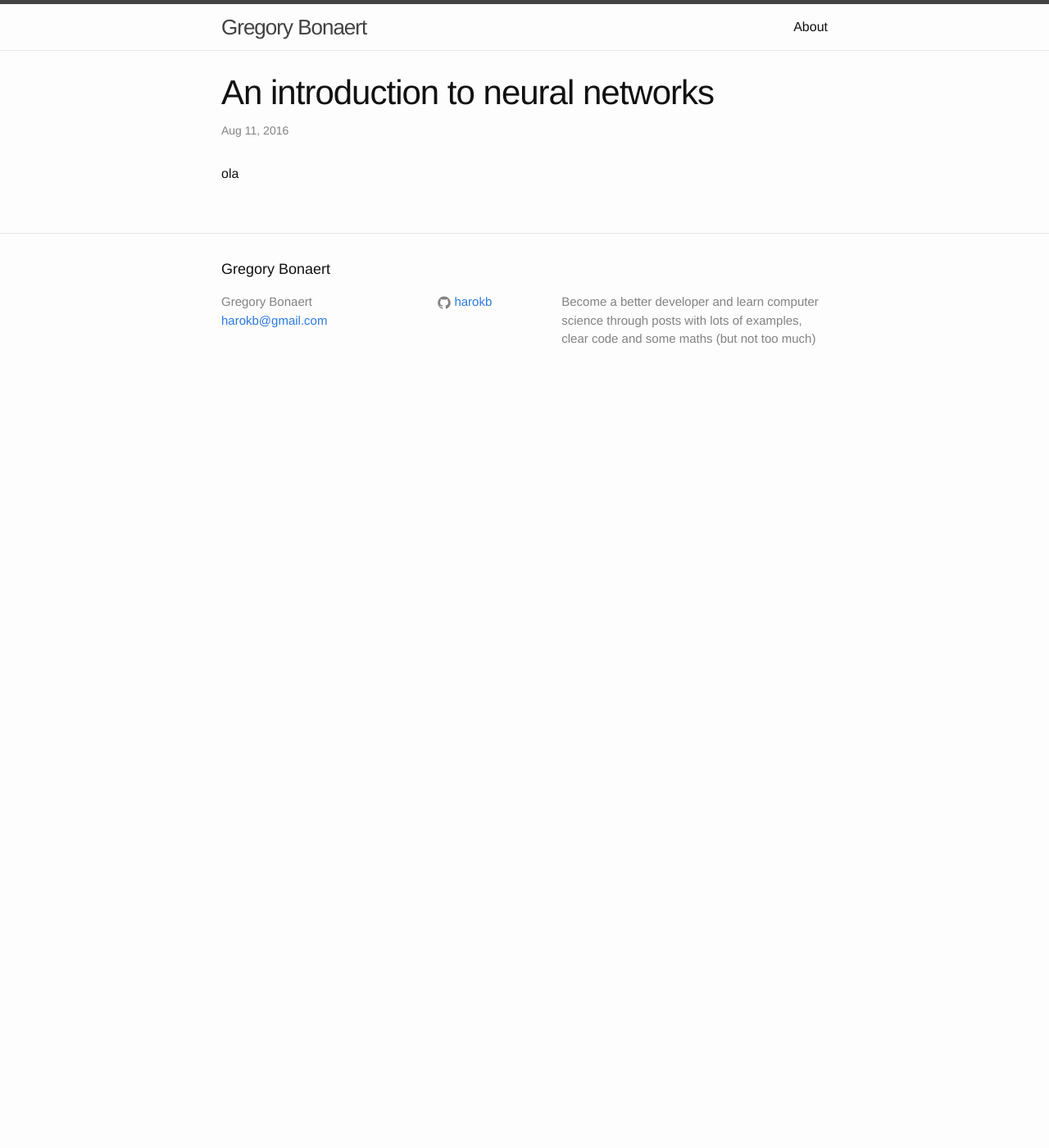
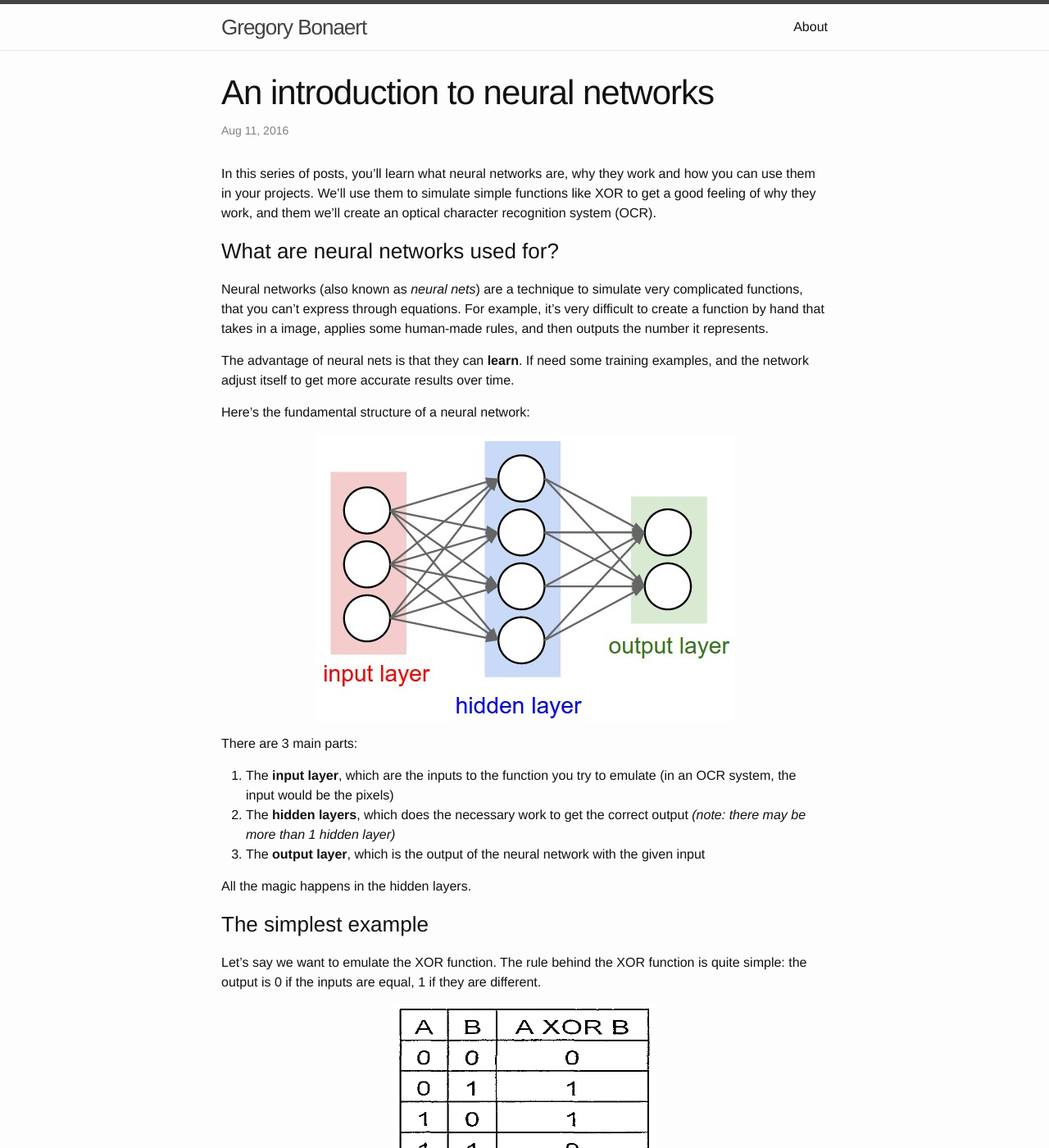
Before and after one commit to bonaert/bonaert, a Jekyll site: the page built from _posts/2016-08-11-intro-to-neural-nets.markdown, in a window 1280 px wide and 1400 px high. Shown: the whole window at 82% size. Built offline with Jekyll 4.4.1, drawn with Linux system fonts in a browser that asks for light colours.

Commit message:
Updated my first neural networks post

```diff
--- a/_posts/2016-08-11-intro-to-neural-nets.markdown
+++ b/_posts/2016-08-11-intro-to-neural-nets.markdown
@@ -5,4 +5,35 @@ date:   2016-08-11 19:00:00 +0100
 categories: jekyll update
 ---
 
-ola
+In this series of posts, you'll learn what neural networks are, why they work and how you can use them in your projects. We'll use them to simulate simple functions like XOR to get a good feeling of why they work, and them we'll create an optical character recognition system (OCR).
+
+### What are neural networks used for?
+
+Neural networks (also known as *neural nets*) are a technique to simulate very complicated functions, that you can't express through equations. For example, it's very difficult to create a function by hand that takes in a image, applies some human-made rules, and then outputs the number it represents.
+
+The advantage of neural nets is that they can **learn**. If need some training examples, and the network adjust itself to get more accurate results over time.
+
+Here's the fundamental structure of a neural network:
+
+<img src="/assets/neuralnet.jpeg" class="center" title="Neural net structure">
+
+There are 3 main parts:
+
+1. The **input layer**, which are the inputs to the function you try to emulate (in an OCR system, the input would be the pixels)
+2. The **hidden layers**, which does the necessary work to get the correct output *(note: there may be more than 1 hidden layer)*
+3. The **output layer**, which is the output of the neural network with the given input
+
+All the magic happens in the hidden layers.
+
+### The simplest example
+
+Let's say we want to emulate the XOR function. The rule behind the XOR function is quite simple: the output is 0 if the inputs are equal, 1 if they are different.
+
+<img src="/assets/xor.png" class="center" width="320" height="200" title="XOR function">
+
+
+
+
+
+q
+q
```
